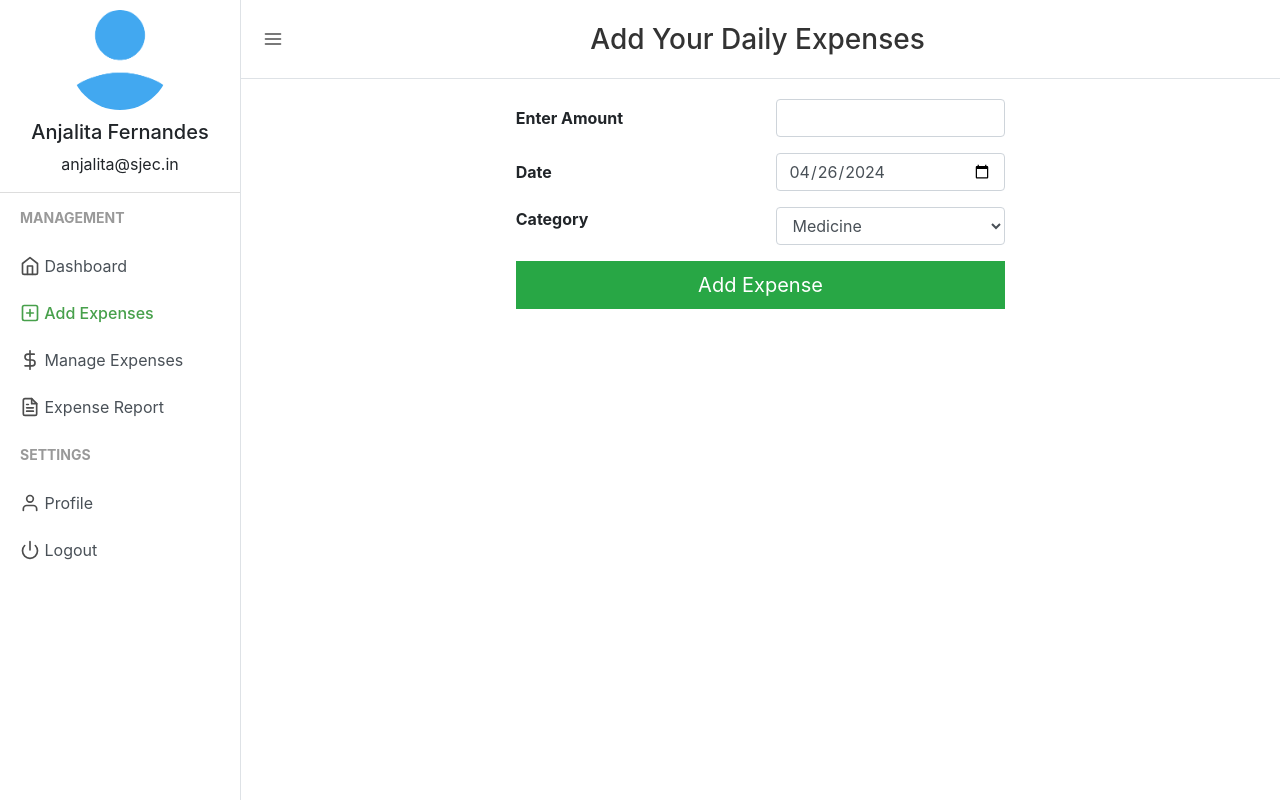
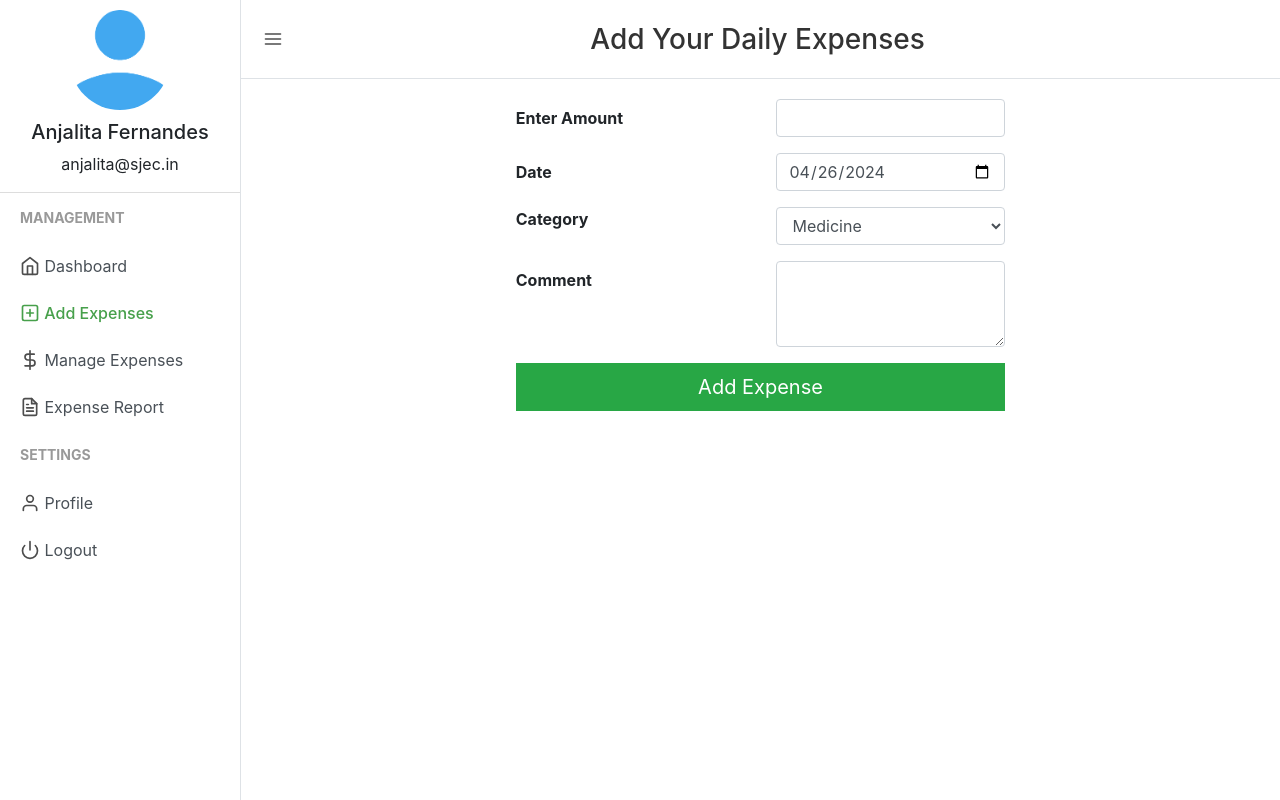
Before and after one commit to aditya4232/dbms-expensetracker, a PHP site: page /add_expense.php in a window 1280 px wide. Run offline with PHP 8.4, Linux system fonts and the light colour scheme; a user stored in the database is signed in; data comes from the database, SQL or seed files in the repository.

Commit message:
Update add_expense.php
3

```diff
--- a/add_expense.php
+++ b/add_expense.php
@@ -185,6 +185,13 @@ if (isset($_GET['delete'])) {
         </div>
     </div>
 </fieldset>
+<div class="form-group row">
+    <label for="expensecomment" class="col-sm-6 col-form-label"><b>Comment</b></label>
+    <div class="col-md-6">
+        <textarea class="form-control col-sm-12" id="expensecomment" name="expensecomment" rows="3"></textarea>
+    </div>
+</div>
+
 
                             <div class="form-group row">
                                 <div class="col-md-12 text-right">
```
